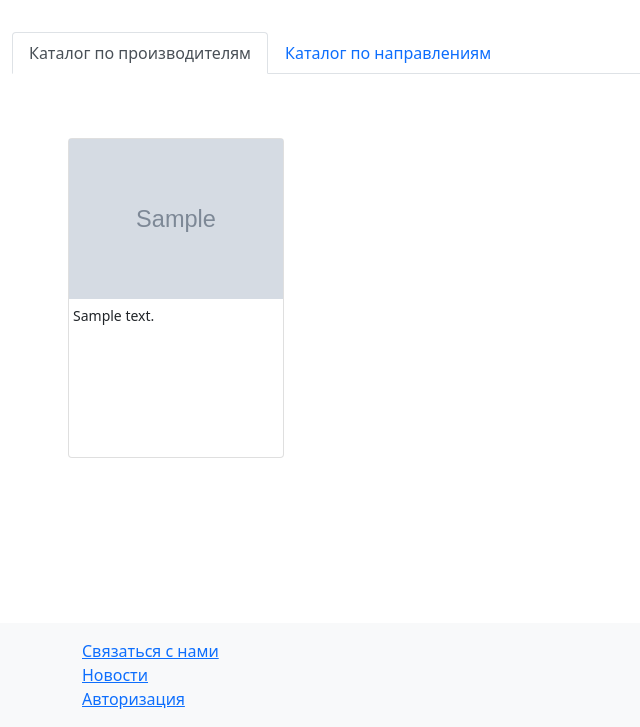
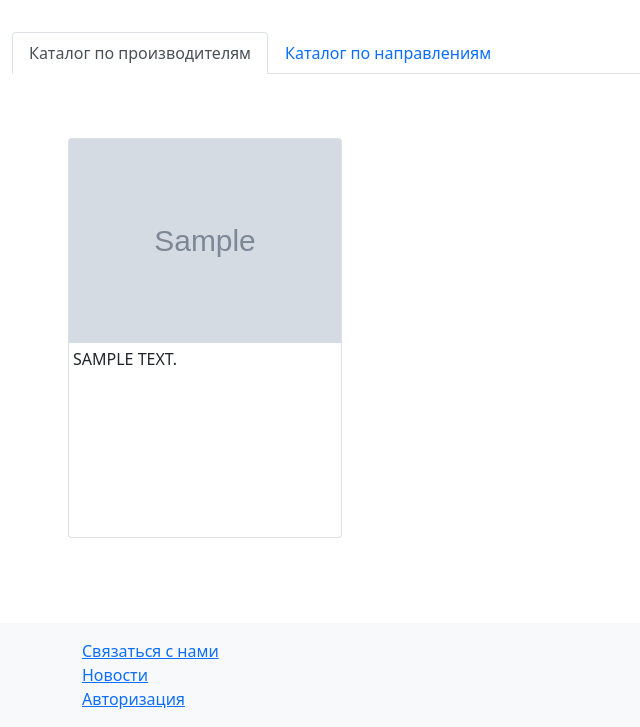
Before and after one commit to MegaKenga/nda2024, a Django app: page / in a window 1280 px wide. Shown: the part 73-800 px from the top of the page, without its empty margins (0-640 px from the left). Run offline with Django 5.2, Linux system fonts and the light colour scheme; tables that the repository leaves empty hold one stand-in row (values such as "Sample post"); grey boxes marked "Sample" are stand-in pictures; parts of the project's set-up code (start-up, migrations or seed data) failed here and were passed over; some libraries are stand-ins or nearby versions.

Commit message:
tabs updated

```diff
--- a/core/static/custom/css/custom.css
+++ b/core/static/custom/css/custom.css
@@ -16,6 +16,7 @@
 
 .nda-card {
     transition: transform 0.3s, box-shadow 0.3s;
+    height: 25rem;
 }
 .nda-card:hover {
     transform: scale(1.05);
@@ -31,13 +32,13 @@
 }
 
 .nda-card-image {
-    height: 10rem;
+    /*height: 10rem;*/
     object-fit: cover;
 }
 
 .nda-card:hover .nda-card-overlay{
     background-image:
-      radial-gradient(
+        radial-gradient(
         circle at 10% 10%,
         var(--color-theme-1-light),
         transparent 80%,
--- a/core/templates/core/brands_tab.html
+++ b/core/templates/core/brands_tab.html
@@ -1,14 +1,17 @@
 {% load static %}
-<div class="row row-cols-1 row-cols-sm-3 row-cols-md-4 row-cols-lg-5 mx-5 mt-5 g-2 g-lg-3">
+<div class="row row-cols-1 row-cols-sm-2 row-cols-md-3 row-cols-lg-4 row-cols-xxl-5 mx-5 mt-5 g-2 g-lg-3">
     {% for brand in brands %}
         <div class="col">
-            <div class="card nda-card" style="height: 20rem;">
+            <div class="card nda-card">
+                <a class="text-decoration-none" href="{% url 'brand' brand_slug=brand.slug %}" style="color: inherit">
                     <div class="position-relative">
-                    <a class="text-decoration-none" href="{% url 'brand' brand_slug=brand.slug %}" style="color: inherit">
                         {% if not brand.logo %}
                             <img src="{% get_media_prefix %}default.jpg" class="card-img w-100 nda-card-image">
                         {% else %}
-                        <img src="{{ brand.logo.url }}" class="card-image w-100 nda-card-image">
+                            {% load thumbnail %}
+                                {% thumbnail brand.logo '221x152' upscale=True as im %}
+                                    <img src="{{ im.url }}" class="card-image w-100 nda-card-image">
+                            {% endthumbnail %}
                         {% endif %}
                         <div class="card-img-overlay">
                             <div class="nda-card-overlay position-absolute mb-0 top-0 bottom-0 start-0 end-0">
@@ -16,7 +19,7 @@
                             </div>
                         </div>
                     </div>
-                <p class="p-1 card-text d-block"><small>{{ brand.description }}</small></p>
+                    <p class="p-1 card-text fs-6 text-uppercase">{{ brand.description }}</p>
                 </a>
             </div>
         </div>
--- a/core/templates/core/categories_tab.html
+++ b/core/templates/core/categories_tab.html
@@ -1,15 +1,27 @@
 {% load static %}
+<div class="row row-cols-1 row-cols-sm-2 row-cols-md-3 row-cols-lg-4 row-cols-xxl-5 mx-5 mt-5 g-2 g-lg-3">
     {% for category in categories %}
-    <div class="selection">
+        <div class="col">
+            <div class="card nda-card">
+                <a class="text-decoration-none" href="{% url 'category' category_slug=category.slug %}" style="color: inherit">
+                    <div class="position-relative">
                         {% if not category.logo %}
-            <p class="back_fon">
-                <img src="{% get_media_prefix %}default.jpg"/>
-            </p>
+                            <img src="{% get_media_prefix %}default.jpg" class="card-img w-100 nda-card-image">
                         {% else %}
-            <p class="back_fon">
-                <img src="{{ category.logo.url }}"/>
-            </p>
+                            {% load thumbnail %}
+                                {% thumbnail category.logo '221x152' upscale=True as im %}
+                                    <img src="{{ im.url }}" class="card-image w-100 nda-card-image">
+                            {% endthumbnail %}
                         {% endif %}
-        <a href="{% url 'category' category_slug=category.slug %}">{{ category.name.upper }}</a>
+                        <div class="card-img-overlay">
+                            <div class="nda-card-overlay position-absolute mb-0 top-0 bottom-0 start-0 end-0">
+                                <h6 class="mt-5 card-title text-center p-3 text-uppercase">{{ category.name }}</h6>
+                            </div>
+                        </div>
+                    </div>
+                    <p class="p-1 card-text fs-6 text-uppercase">{{ category.description }}</p>
+                </a>
+            </div>
         </div>
     {% endfor %}
+</div>
```
Also changed, not shown: catalog/models.py (+7 -0 lines). Lines whose indentation alone changed are shown as unchanged.
